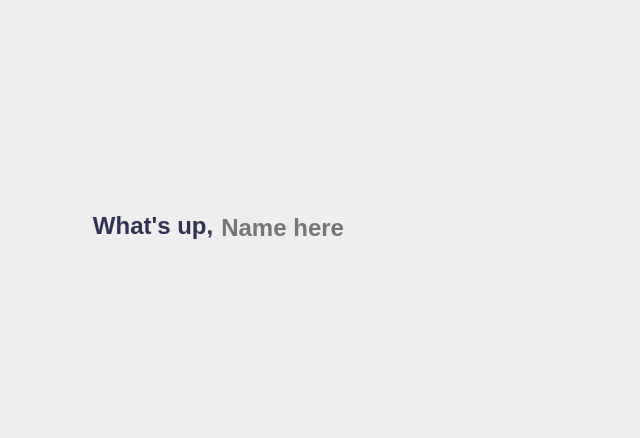
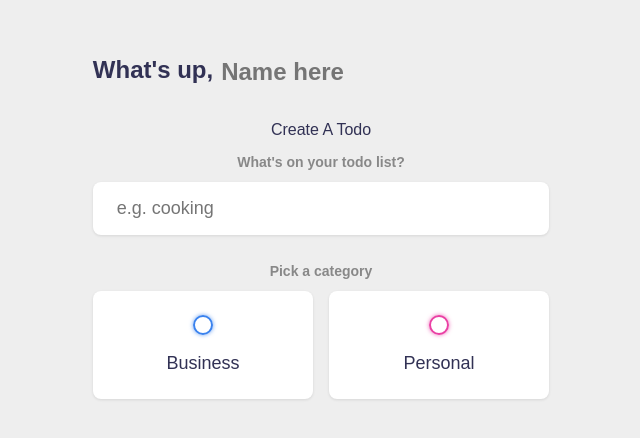
Before and after one commit to noieeen/todos-app-vite, a Vue app: page / in a window 1280 px wide. Shown: the part 172-610 px from the top of the page, without its empty margins (319-959 px from the left). Built offline with nearby package versions, Linux system fonts and the light colour scheme.

Commit message:
Add Category

```diff
--- a/src/App.vue
+++ b/src/App.vue
@@ -1,5 +1,5 @@
 <script setup>
-import {ref,onMounted, computed, watch} from 'vue'
+import {ref, onMounted, computed, watch} from 'vue'
 
 const todos = ref([])
 const name = ref('')
@@ -11,8 +11,15 @@ const todos_asc = computed(() =>{ todos.value.sort((a,b) =>{
   return b.createAt - a.createAt
 })})
 
+const addTodo = (()=>{})
+
+
 watch(name,(newVal) =>{
   localStorage.setItem('name',newVal)
+})
+
+onMounted(() => {
+  name.value = localStorage.getItem('name') || ''
 })
 
 </script>
@@ -25,6 +32,32 @@ watch(name,(newVal) =>{
         v-model="name" />
       </h2>
     </section>
+
+    <section class="create-todo">
+      <h3>Create A Todo</h3>
+
+      <form @submit.prevent="addTodo">
+        <h4>What's on your todo list?</h4>
+        <input type="text" placeholder="e.g. cooking" v-model="inputContent"/>
+
+        <h4>Pick a category</h4>
+
+        <div class="options">
+          <label>
+            <input type="radio" name="caterogy" value="business" v-model="inputCategory"/>
+            <span class="bubble business"></span>
+            <div>Business</div>
+          </label>
+
+          <label>
+            <input type="radio" name="caterogy" value="personal" v-model="inputCategory"/>
+            <span class="bubble personal"></span>
+            <div>Personal</div>
+          </label>
+        </div>
+      </form>
+
+    </section>
   </main>
 </template>
 
```
